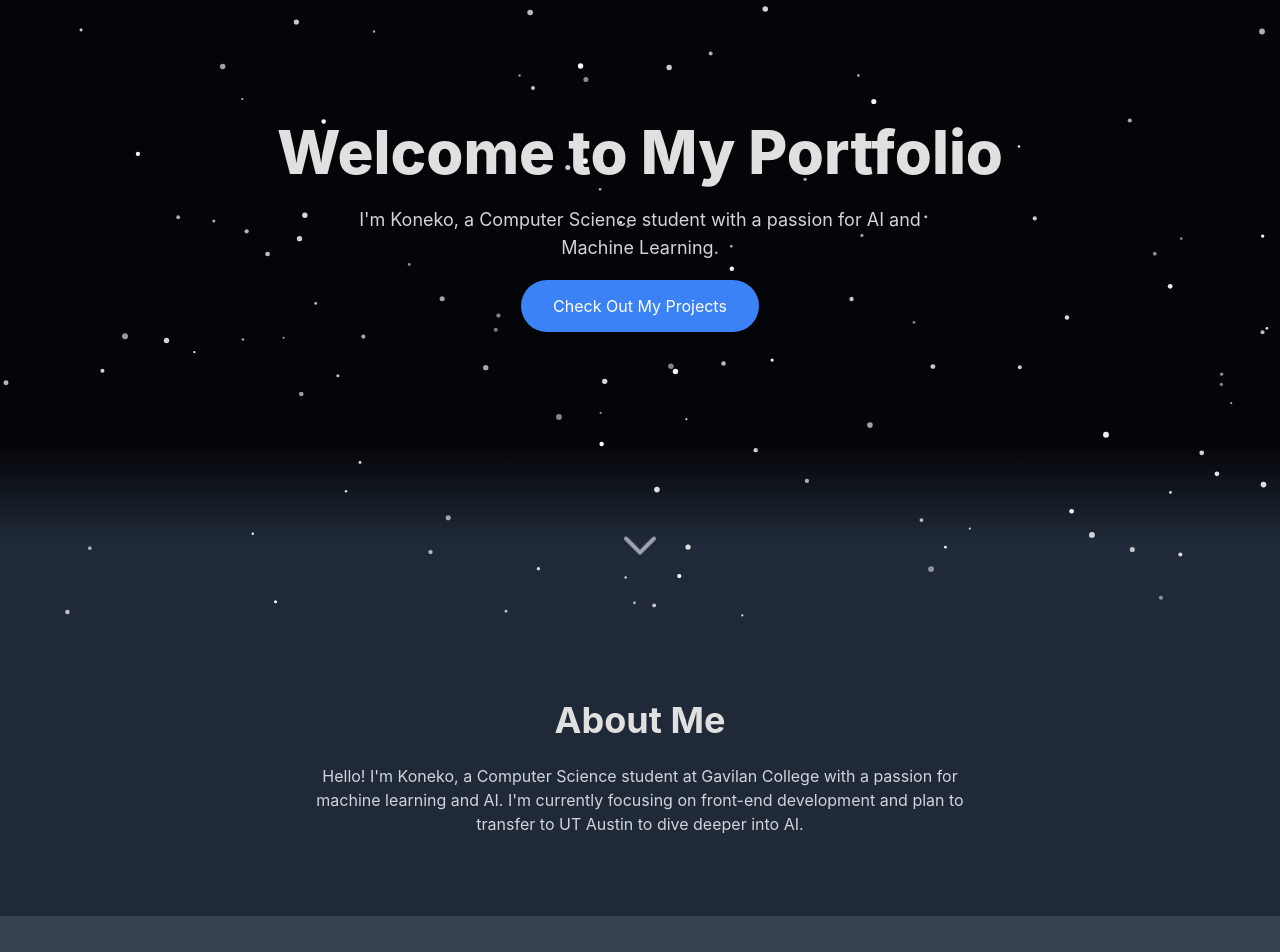
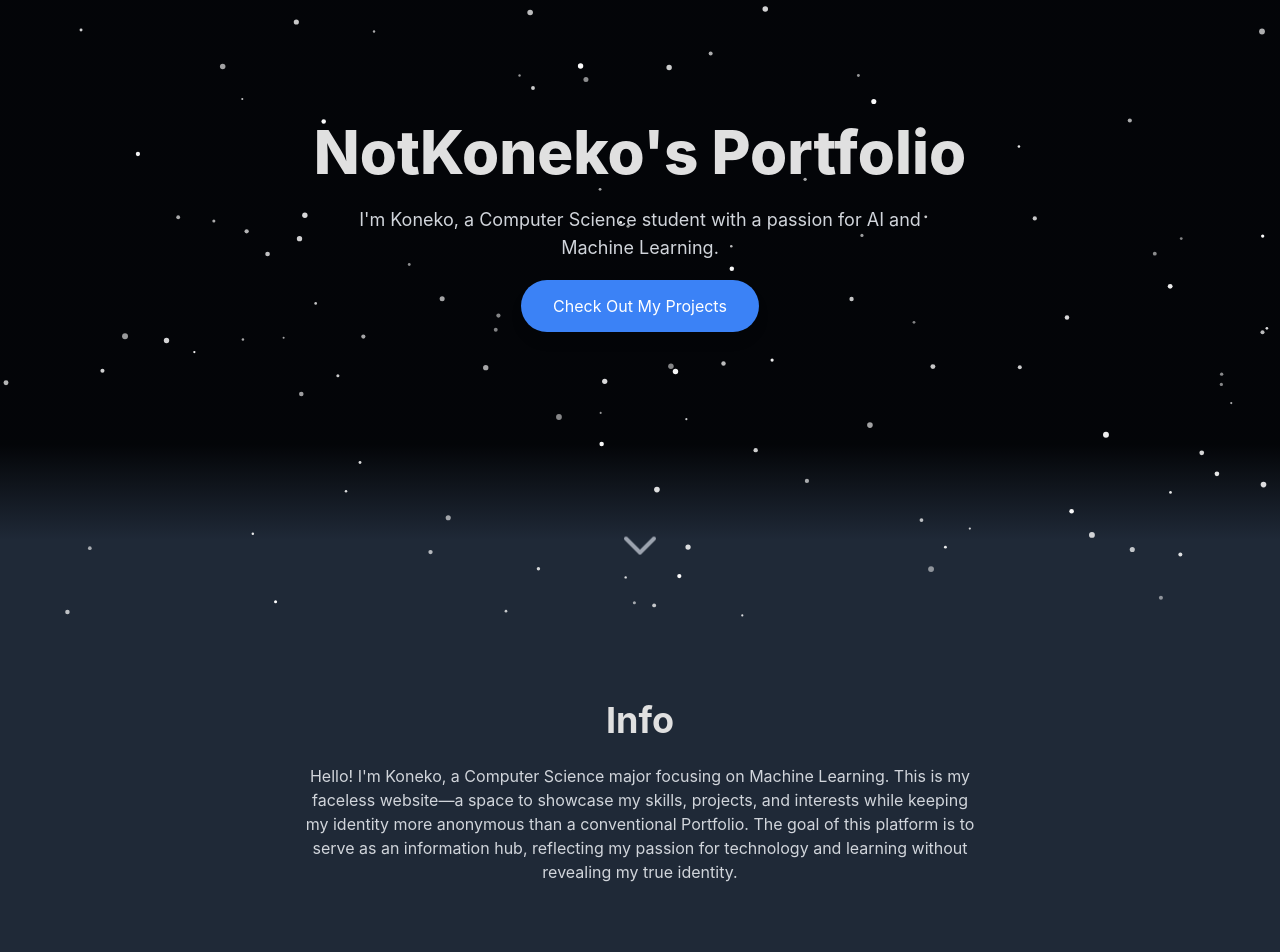
Before and after one commit to NottKoneko/Faceless_Website, a React (Create React App) app in the folder my-portfolio/: page / in a window 1280 px wide. Shown: the part 180-1132 px from the top of the page. Built offline with nearby package versions, Linux system fonts and the light colour scheme.

Commit message:
added info

```diff
--- a/my-portfolio/src/components/Links.js
+++ b/my-portfolio/src/components/Links.js
@@ -4,7 +4,6 @@ const Links = () => {
   return (
     <div className="links">
       <a href="https://github.com/NottKoneko" target="_blank">GitHub</a>
-      <a href="https://linkedin.com/in/michael-martinez-3a0029188" target="_blank">LinkedIn</a>
     </div>
   );
 };
--- a/my-portfolio/src/components/Navbar.js
+++ b/my-portfolio/src/components/Navbar.js
@@ -35,7 +35,7 @@ const Navbar = () => {
       }`}
     >
       <div className="container mx-auto px-4 py-4 flex justify-between items-center">
-        <h1 className="text-2xl font-bold">My Portfolio</h1>
+        <h1 className="text-2xl font-bold">NotKoneko</h1>
         <ul className="flex space-x-6">
           <li><Link to="/" className="hover:text-gray-400">Home</Link></li>
           <li><Link to="/projects" className="hover:text-gray-400">Projects</Link></li>
--- a/my-portfolio/src/index.css
+++ b/my-portfolio/src/index.css
@@ -37,6 +37,7 @@
   position: relative;
   overflow: hidden;
   background: linear-gradient(to bottom, rgba(0, 0, 0, 0.8) 78%, #1f2937 90%);
+  transition: background 0.5s ease;
 }
 
 .content {
--- a/my-portfolio/src/pages/About.js
+++ b/my-portfolio/src/pages/About.js
@@ -59,7 +59,7 @@ const About = () => {
               <FaGithub size={30} />
             </a>
             <a
-              href="mailto:michael@example.com"
+              href="mailto:NottKoneko@protonmail.com"
               className="hover:text-blue-500 transition duration-300"
             >
               <FaEnvelope size={30} />
@@ -83,7 +83,7 @@ const About = () => {
           <h2 className="text-3xl font-bold mb-6">Contact Me</h2>
           <p>If you'd like to collaborate on a project or just have a chat, feel free to reach out!</p>
           <a
-            href="mailto:michael@example.com"
+            href="mailto:NottKoneko@protonmail.com"
             className="inline-block mt-4 bg-blue-600 hover:bg-blue-700 text-white py-2 px-6 rounded-full transition duration-300"
           >
             Send an Email
--- a/my-portfolio/src/pages/HomePage.js
+++ b/my-portfolio/src/pages/HomePage.js
@@ -117,7 +117,7 @@ const HomePage = () => {
       {/* Hero Section */}
       <section id="home" className="hero-section">
         <div className="content text-center animate-fade-in-up">
-          <h1 className="text-6xl font-extrabold mb-6 animate-bounce-in">Welcome to My Portfolio</h1>
+          <h1 className="text-6xl font-extrabold mb-6 animate-bounce-in">NotKoneko's Portfolio</h1>
           <p className="text-lg mb-8 animate-fade-in text-gray-300 max-w-xl mx-auto">
             I'm Koneko, a Computer Science student with a passion for AI and Machine Learning.
           </p>
@@ -142,10 +142,13 @@ const HomePage = () => {
       {/* About Section */}
       <section id="about" className="py-20 bg-gray-800">
         <div className="container mx-auto px-4">
-          <h2 className="text-4xl font-bold mb-6 text-center">About Me</h2>
+          <h2 className="text-4xl font-bold mb-6 text-center">Info</h2>
           <p className="text-center max-w-2xl mx-auto text-gray-300">
-            Hello! I'm Koneko, a Computer Science student at Gavilan College with a passion for machine learning and AI.
-            I'm currently focusing on front-end development and plan to transfer to UT Austin to dive deeper into AI.
+          Hello! I'm Koneko, a Computer Science major focusing on Machine Learning.
+          This is my faceless website—a space to showcase my skills, projects,
+          and interests while keeping my identity more anonymous than a conventional Portfolio. The goal of this
+          platform is to serve as an information hub, reflecting my passion for technology
+          and learning without revealing my true identity.
           </p>
         </div>
       </section>
@@ -194,7 +197,7 @@ const HomePage = () => {
           <h2 className="text-4xl font-bold mb-6">Contact Me</h2>
           <p className="mb-4">Feel free to reach out if you have any questions or collaboration ideas!</p>
           <a
-            href="mailto:example@example.com"
+            href="mailto:NottKoneko@protonmail.com"
             className="bg-blue-500 hover:bg-blue-600 text-white px-6 py-3 rounded-full shadow-lg transition duration-300"
           >
             Send an Email
```
